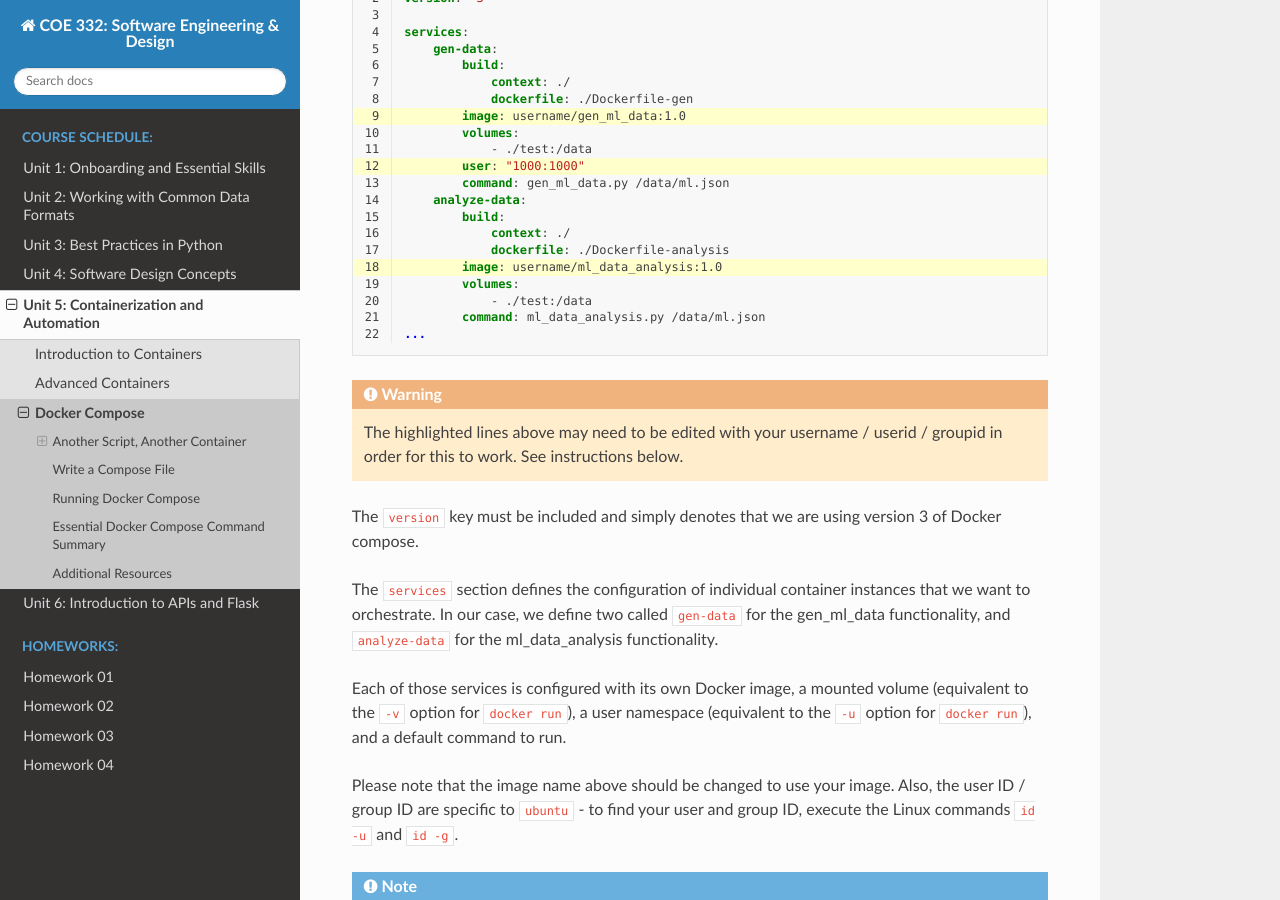
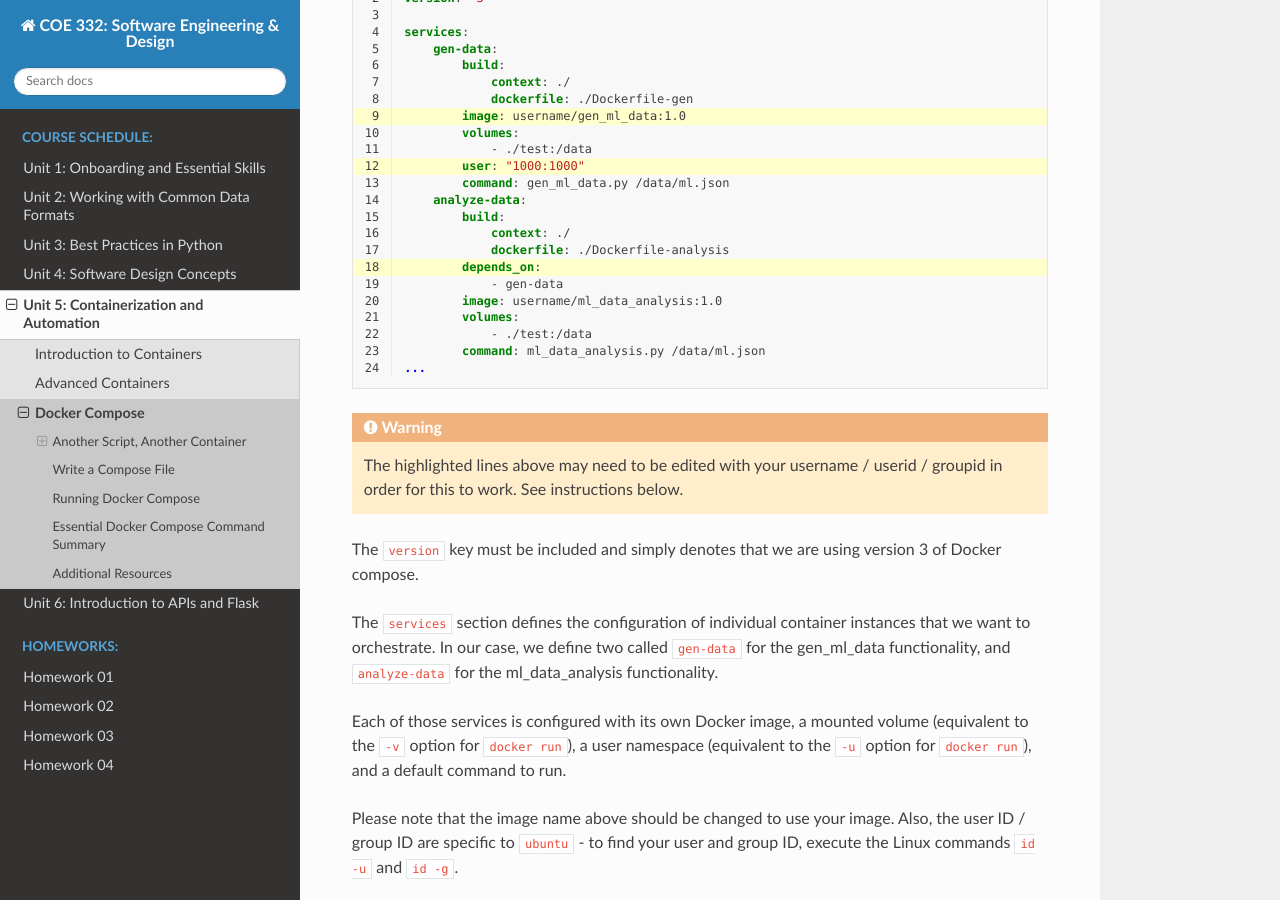
Before and after one commit to TACC/coe-332-sp24, a Sphinx documentation site: the page built from docs/unit05/docker_compose.rst, in a window 1280 px wide and 900 px high, scrolled down 4479 px. Built offline with Sphinx 7.4.7 and the Read the Docs theme 2.0.0, drawn with Linux system fonts in a browser that asks for light colours.

Commit message:
adding depends_on bit to docker compose file

```diff
--- a/docs/unit05/docker_compose.rst
+++ b/docs/unit05/docker_compose.rst
@@ -260,6 +260,8 @@ paste in the following text:
            build:
                context: ./
                dockerfile: ./Dockerfile-analysis
+           depends_on:
+               - gen-data
            image: username/ml_data_analysis:1.0
            volumes:
                - ./test:/data
```
